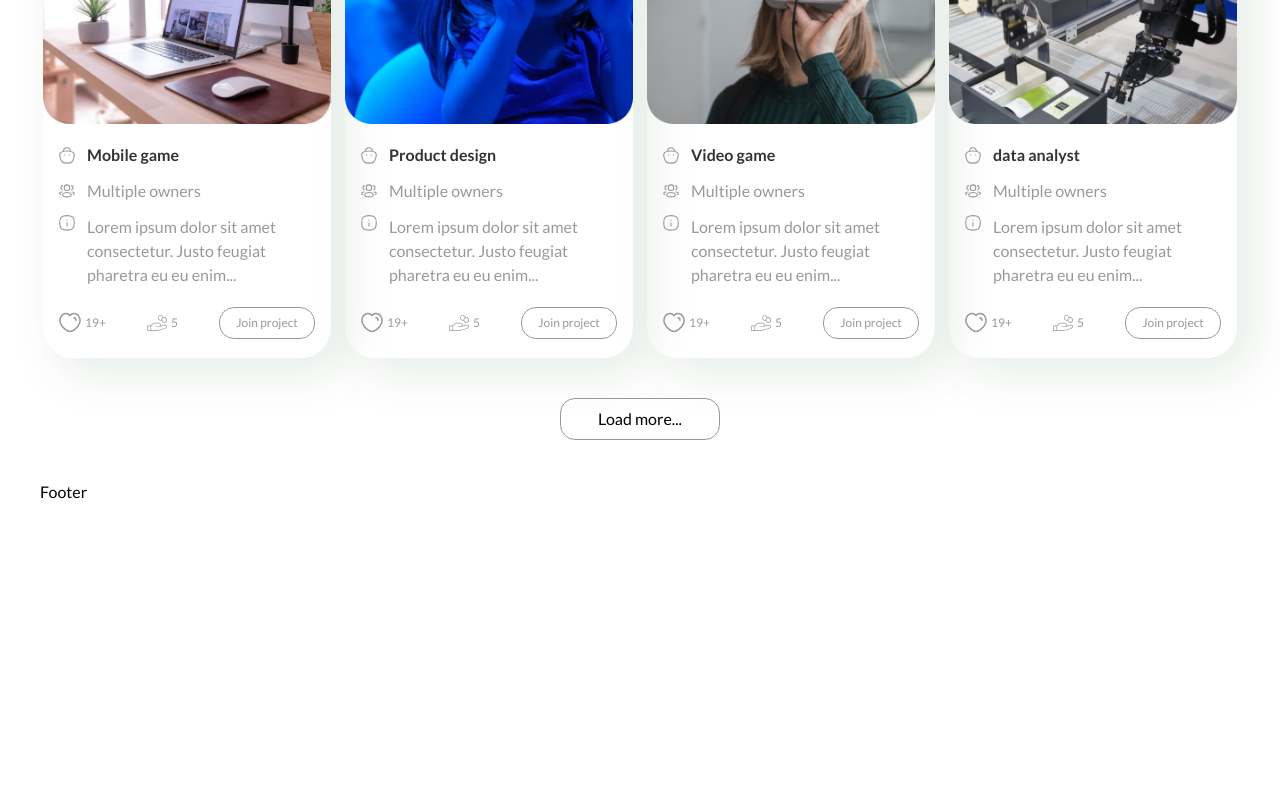
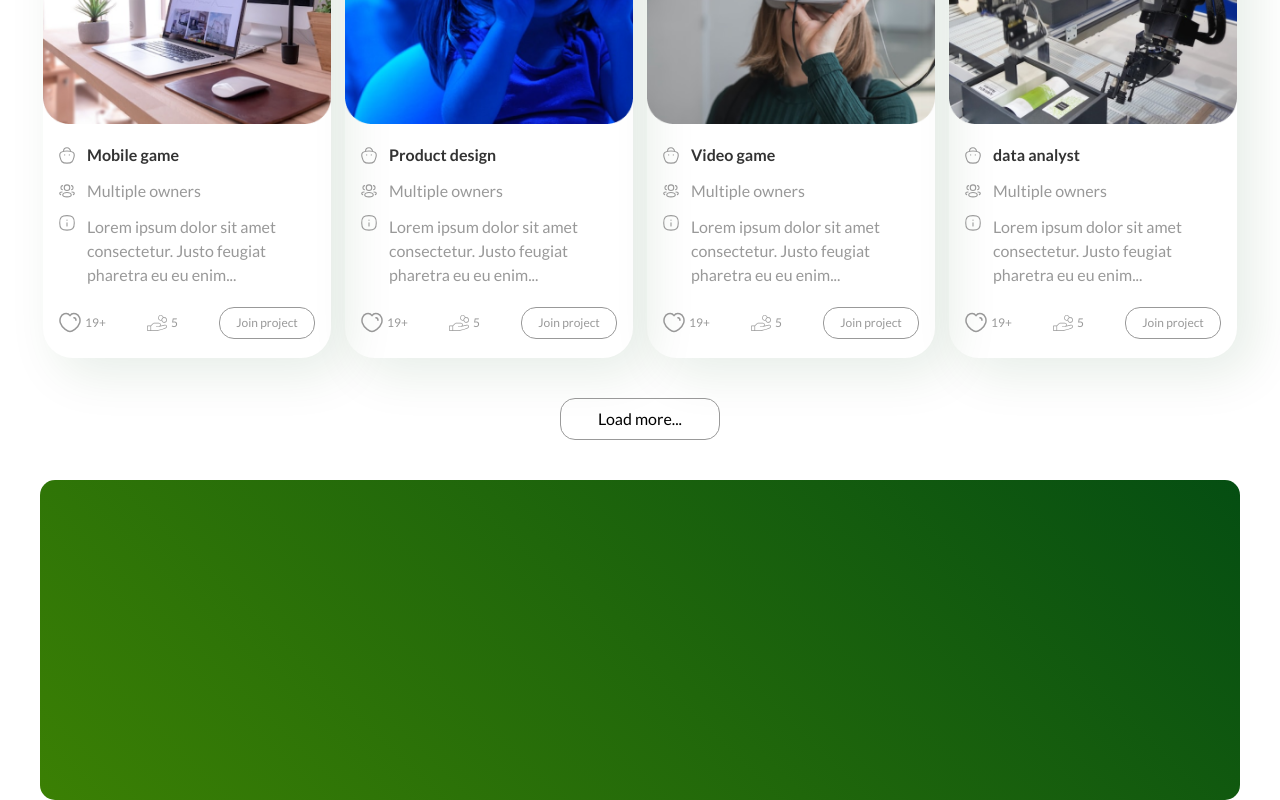
Before and after one commit to Colab-Apes/landingpage, a React (Create React App) app: page /home in a window 1280 px wide. Shown: the part 1474-2274 px from the top of the page. Before the commit the page ends 1978 px from the top, so only its background shows below. Built offline with nearby package versions, Linux system fonts and the light colour scheme.

Commit message:
started working on footer

```diff
--- a/src/App.css
+++ b/src/App.css
@@ -45,3 +45,5 @@ input[type="number"] {
   box-shadow: 0px 0px 0px 0px rgba(2, 130, 26, 0.10), 0px 2px 4px 0px rgba(2, 130, 26, 0.10), 0px 7px 7px 0px rgba(2, 130, 26, 0.09), 0px 16px 10px 0px rgba(2, 130, 26, 0.05), 0px 29px 11px 0px rgba(2, 130, 26, 0.01), 0px 45px 13px 0px rgba(2, 130, 26, 0.00);
 
 }
+.grad{border-radius: 15px;
+  background: linear-gradient(224deg, #054E12 0%, #3B8004 100%);}
--- a/src/Components/HomePageComponents/Footer.jsx
+++ b/src/Components/HomePageComponents/Footer.jsx
@@ -1,7 +1,11 @@
 import React from "react";
-
+import "../../App.css";
 const Footer = () => {
-  return <div>Footer</div>;
+  return (
+    <div>
+      <footer className=" h-[20rem] w-full rounded-[15px]  grad"></footer>
+    </div>
+  );
 };
 
 export default Footer;
--- a/src/Pages/Home.jsx
+++ b/src/Pages/Home.jsx
@@ -7,7 +7,7 @@ import img3 from "../assets/projectimages/3.png";
 import img4 from "../assets/projectimages/4.png";
 import Footer from "./../Components/HomePageComponents/Footer";
 import MobileTabs from "./../Components/HomePageComponents/MobileTabs";
-import TabHook from "../Hooks/TabHook";
+
 const Home = () => {
   return (
     <div className=" font-lato  bg-white ">
```
Also changed, not shown: public/images/bgfooter.png (added), public/images/footerlogo.png (added).
